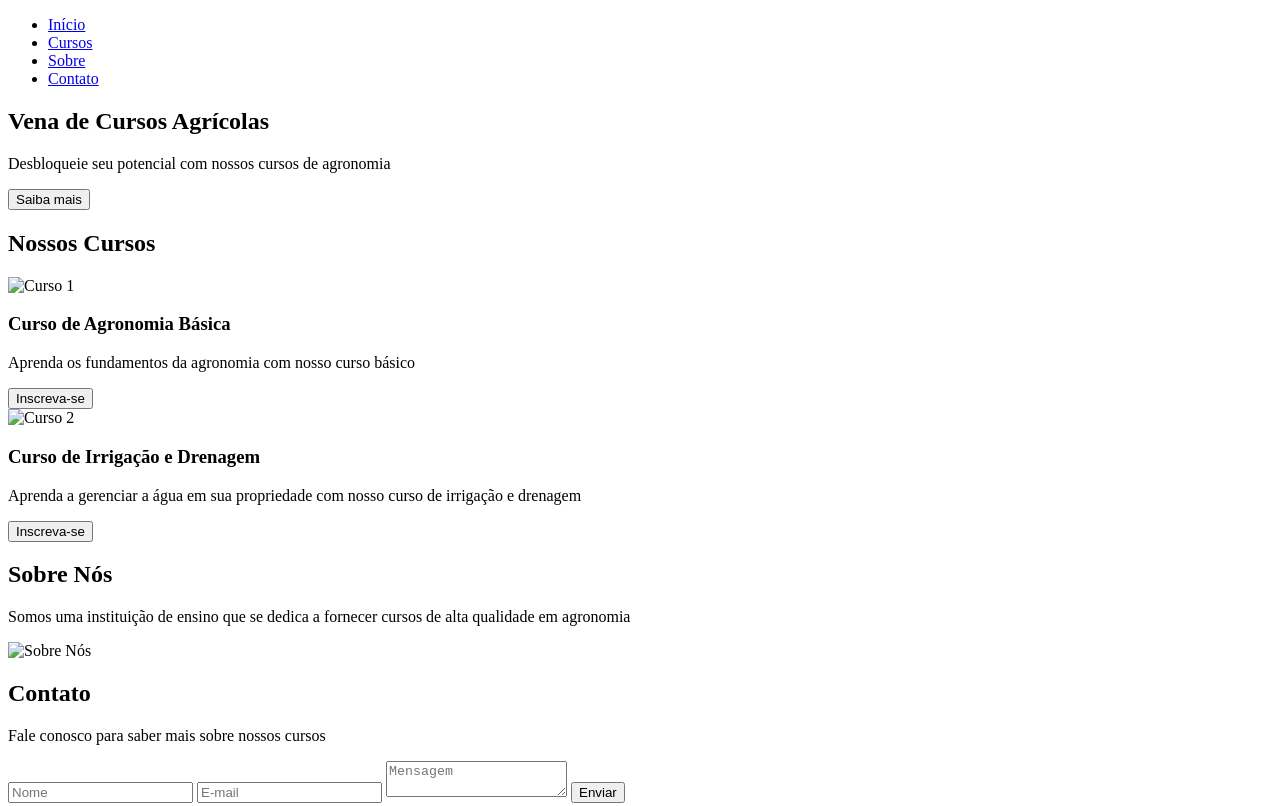
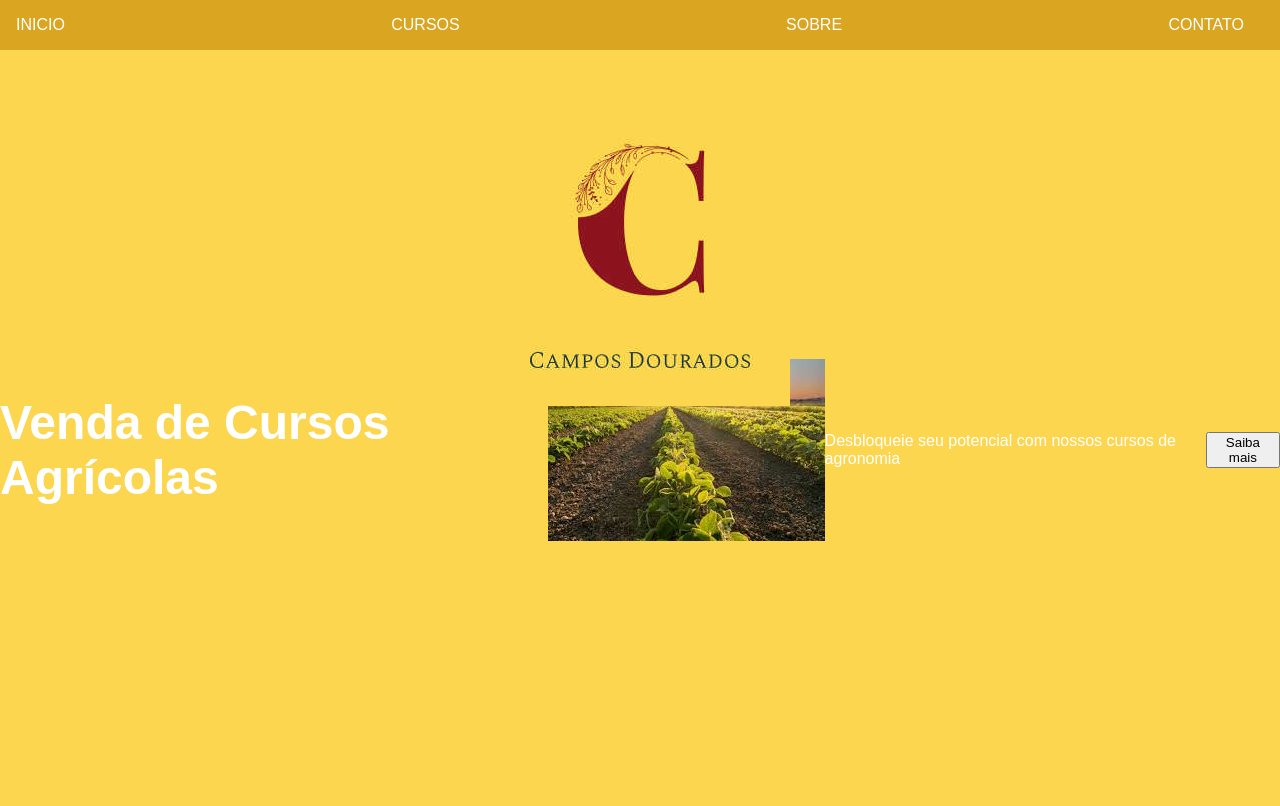
Before and after one commit to luiz34092007/Campos-Dourados---exemplo-1, a plain HTML site: page index.html in a window 1280 px wide. Shown: the top 806 px of the page. Drawn offline with Linux system fonts and the light colour scheme.

Commit message:
Add files via upload
Pequenas "atualizaçôes' do site.

```diff
--- a/index.html
+++ b/index.html
@@ -3,23 +3,25 @@
 <head>
     <meta charset="UTF-8">
     <meta name="viewport" content="width=device-width, initial-scale=1.0">
-    <title>Vena de Cursos Agrícolas</title>
-    <link rel="stylesheet" href="styles.css">
+    <title>Campos Dourados</title>
+    <link rel="stylesheet" href="style.css">
 </head>
 <body>
     <header>
         <nav>
             <ul>
-                <li><a href="#">Início</a></li>
-                <li><a href="#">Cursos</a></li>
-                <li><a href="#">Sobre</a></li>
-                <li><a href="#">Contato</a></li>
+                <li><a href="#">INICIO</a></li>
+                <li><a href="#">CURSOS</a></li>
+                <li><a href="#">SOBRE</a></li>
+                <li><a href="#">CONTATO</a></li>
             </ul>
         </nav>
     </header>
     <main>
+        <img class="logotipo" src="Logo Campos Dourados.jpg" alt="Imagem no topo da página">
         <section class="hero">
-            <h1>Vena de Cursos Agrícolas</h1>
+            <h1>Venda de Cursos Agrícolas</h1>
+            <img class="plantacao" src="plantação.jpeg" alt="img sobre plantação">
             <p>Desbloqueie seu potencial com nossos cursos de agronomia</p>
             <button>Saiba mais</button>
         </section>
--- a/style.css
+++ b/style.css
@@ -1,11 +1,12 @@
 body {
+    background-color: #fcd64f;
     font-family: Arial, sans-serif;
     margin: 0;
     padding: 0;
 }
 
 header {
-    background-color: #333;
+    background-color: goldenrod;
     color: #fff;
     padding: 1em;
     text-align: center;
@@ -24,7 +25,7 @@ nav li {
 }
 
 nav a {
-    color: #fff;
+    color:#fff;
     text-decoration: none;
 }
 
@@ -94,3 +95,9 @@ nav a {
     justify-content: center;
     align-items:
 }
+.logotipo {
+    position: absolute;
+    top: 32%;
+    left: 50%;
+    transform: translate(-50%, -50%);
+}
```
Also changed, not shown: Logo Campos Dourados.jpg (added), plantação.jpeg (added).
